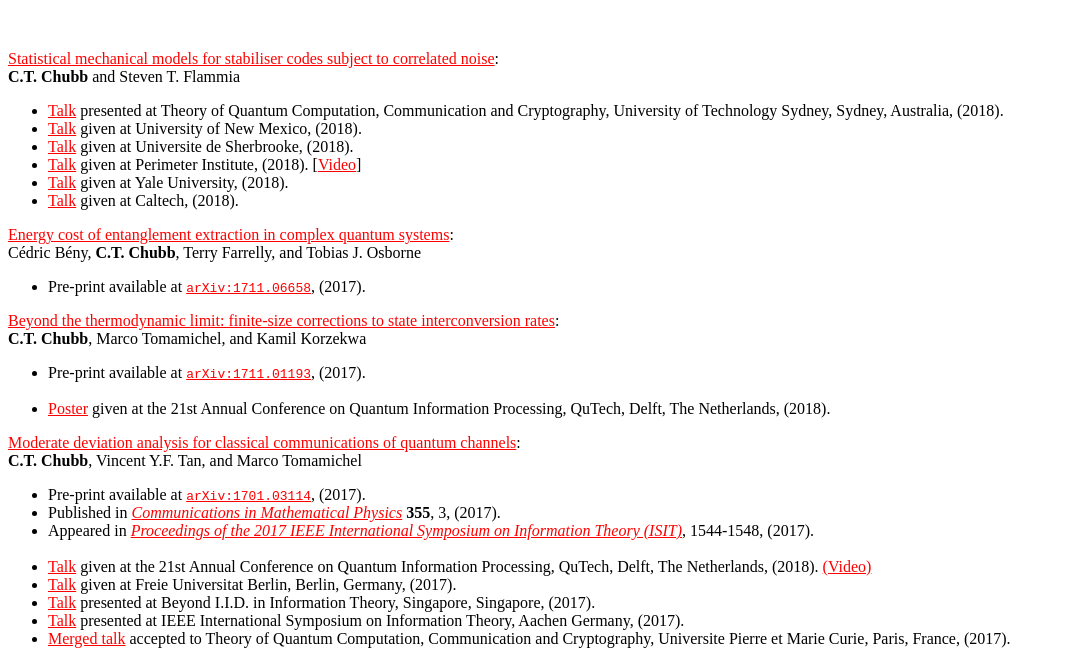
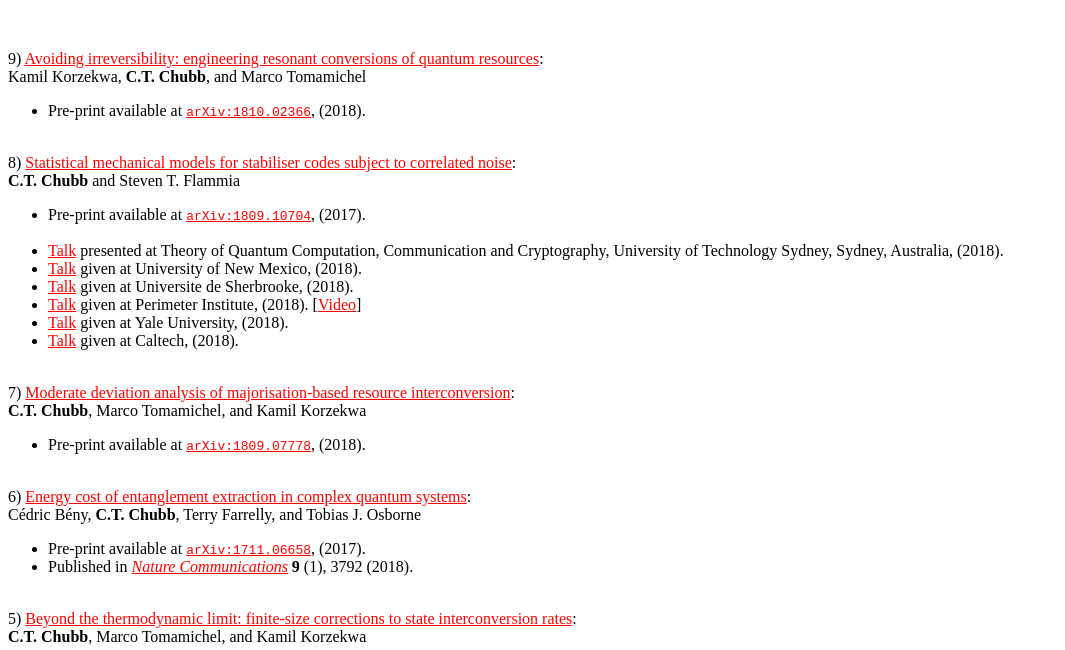
Before and after one commit to chubbc/chubbc.github.io, a plain HTML site: page files.html in a window 1280 px wide. Shown: the part 161-811 px from the top of the page, without its empty margins (0-1065 px from the left). Drawn offline with Linux system fonts and the light colour scheme.

Commit message:
Included two thermo papers Updated the arxiv feed to sort by 'published'

```diff
--- a/files.html
+++ b/files.html
@@ -56,9 +56,18 @@ analytics"></a></div></noscript>
 
     <center><div style="width:35cm;text-align:left">
 
-    <a href="./Corr_Stat_Mech/Paper.pdf">Statistical mechanical models for stabiliser codes subject to correlated noise</a>:
-	<br/> <b> C.T. Chubb</b> and Steven T. Flammia
+    9) <a href="./Resonance/Paper.pdf">Avoiding irreversibility: engineering resonant conversions of quantum resources</a>:<br/>
+    Kamil Korzekwa, <b>C.T. Chubb</b>, and Marco Tomamichel
     <ul>
+        <li> Pre-print available at <a href="https://arxiv.org/abs/1810.02366"><tt>arXiv:1810.02366</tt></a>, (2018).</li>
+    </ul>
+    <br/>
+
+    8)  <a href="./Corr_Stat_Mech/Paper.pdf">Statistical mechanical models for stabiliser codes subject to correlated noise</a>:<br/>
+    <b>C.T. Chubb</b> and Steven T. Flammia
+    <ul>
+        <li> Pre-print available at <a href="https://arxiv.org/abs/1809.10704"><tt>arXiv:1809.10704</tt></a>, (2017).</li>
+        <br/>
         <li><a href="./Corr_Stat_Mech/TQC2018/Talk.pdf">Talk</a> presented at Theory of Quantum Computation, Communication and Cryptography, University of Technology Sydney, Sydney, Australia, (2018).</li>
         <li><a href="./Corr_Stat_Mech/UNM2018/Talk.pdf">Talk</a> given at University of New Mexico, (2018).</li>
         <li><a href="./Corr_Stat_Mech/Sherbrooke2018/Talk.pdf">Talk</a> given at Universite de Sherbrooke, (2018).</li>
@@ -66,23 +75,35 @@ analytics"></a></div></noscript>
         <li><a href="./Corr_Stat_Mech/Yale2018/Talk.pdf">Talk</a> given at Yale University, (2018).</li>
         <li><a href="./Corr_Stat_Mech/Caltech2018/Talk.pdf">Talk</a> given at Caltech, (2018).</li>
     </ul>
+    <br/>
 
-	<a href="./Entanglement_Energy/Paper.pdf">Energy cost of entanglement extraction in complex quantum systems</a>:
-	<br/> C&eacute;dric B&eacute;ny, <b> C.T. Chubb</b>, Terry Farrelly, and Tobias J. Osborne
+    7) <a href="./Mod_Dev_Thermo/Paper.pdf">Moderate deviation analysis of majorisation-based resource interconversion</a>:<br/>
+    <b>C.T. Chubb</b>, Marco Tomamichel, and Kamil Korzekwa
+    <ul>
+        <li> Pre-print available at <a href="https://arxiv.org/abs/1809.07778"><tt>arXiv:1809.07778</tt></a>, (2018).</li>
+    </ul>
+    <br/>
+
+	6) <a href="./Entanglement_Energy/Paper.pdf">Energy cost of entanglement extraction in complex quantum systems</a>:<br/>
+    C&eacute;dric B&eacute;ny, <b>C.T. Chubb</b>, Terry Farrelly, and Tobias J. Osborne
     <ul>
         <li> Pre-print available at <a href="https://arxiv.org/abs/1711.06658"><tt>arXiv:1711.06658</tt></a>, (2017).</li>
+        <li> Published in <a href="http://dx.doi.org/10.1038/s41467-018-06153-w"><i>Nature Communications</i></a> <b>9</b> (1), 3792 (2018).</li>
     </ul>
+    <br/>
 
-	<a href="./Beyond_Thermodynamic/Paper.pdf">Beyond the thermodynamic limit: finite-size corrections to state interconversion rates</a>:
-	<br/> <b> C.T. Chubb</b>, Marco Tomamichel, and Kamil Korzekwa
+	5) <a href="./Beyond_Thermodynamic/Paper.pdf">Beyond the thermodynamic limit: finite-size corrections to state interconversion rates</a>:<br/>
+    <b>C.T. Chubb</b>, Marco Tomamichel, and Kamil Korzekwa
     <ul>
         <li> Pre-print available at <a href="https://arxiv.org/abs/1711.01193"><tt>arXiv:1711.01193</tt></a>, (2017).</li>
+        <li> Published in <a href="http://dx.doi.org/10.22331/q-2018-11-27-108"><i>Quantum</i></a> <b>2</b>, 108, (2018).</li>
         <br/>
         <li><a href="./Beyond_Thermodynamic/QIP2018Poster.pdf">Poster</a> given at the 21st Annual Conference on Quantum Information Processing, QuTech, Delft, The Netherlands, (2018).</li>
     </ul>
+    <br/>
 
-	<a href="./Moderate_Deviation/Paper.pdf">Moderate deviation analysis for classical communications of quantum channels</a>:
-	<br/> <b> C.T. Chubb</b>, Vincent Y.F. Tan, and Marco Tomamichel
+	4) <a href="./Moderate_Deviation/Paper.pdf">Moderate deviation analysis for classical communications of quantum channels</a>:<br/>
+    <b>C.T. Chubb</b>, Vincent Y.F. Tan, and Marco Tomamichel
     <ul>
         <li> Pre-print available at <a href="https://arxiv.org/abs/1701.03114"><tt>arXiv:1701.03114</tt></a>, (2017).</li>
         <li> Published in <a href="http://dx.doi.org/10.1007/s00220-017-2971-1"><i>Communications in Mathematical Physics</i></a> <b>355</b>, 3, (2017).</li>
@@ -95,9 +116,10 @@ analytics"></a></div></noscript>
         <li><a href="./Moderate_Deviation/ISIT2017Talk.pdf">Talk</a> presented at IEEE International Symposium on Information Theory, Aachen Germany, (2017).</li>
         <li><a href="./Moderate_Deviation/TQC2017Talk.pdf">Merged talk</a> accepted to Theory of Quantum Computation, Communication and Cryptography, Universite Pierre et Marie Curie, Paris, France, (2017). </li>
     </ul>
-        </br>
-        <a href="./Approximate_Symmetries/Paper.pdf">Approximate symmetries of Hamiltonians</a>:
-	<br/> <b> C.T. Chubb</b> and Steven T. Flammia
+    <br/>
+
+    3) <a href="./Approximate_Symmetries/Paper.pdf">Approximate symmetries of Hamiltonians</a>:<br/>
+    <b>C.T. Chubb</b> and Steven T. Flammia
     <ul>
         <li> Pre-print available at <a href="https://arxiv.org/abs/1608.02600"><tt>arXiv:1608.02600</tt></a>, (2017).</li>
         <li> Published in <a href="http://dx.doi.org/10.1063/1.4998921"><i>Journal of Mathematical Physics</i></a> <b>58</b>, 08220, (2017).</li>
@@ -109,20 +131,20 @@ analytics"></a></div></noscript>
         <li><a href="./Approximate_Symmetries/AIP2016/Talk.pdf">Talk</a> and <a href="./Approximate_Symmetries/AIP2016/Poster.pdf">poster</a> presented at the Joint 13th Asia Pacific Physics Conference and 22nd Australian Institute of Physics Congress, Brisbane, Australia, (2016).</li>
         <li><a href="./Approximate_Symmetries/QM2016/Poster.pdf">Poster</a> presented at the Quantum Matter Conference, Centro de Ciencias de Benasque Pedro Pascual, Benasque, Spain, (2016).</li>
     </ul>
-        </br>
+    <br/>
 
-	<a href="./Tensor_Network_Lectures/TNLectureNotes.pdf">Hand-waving and interpretive dance: An introductory course on tensor networks</a>:
-        <br/> Jacob C. Bridgeman and <b> C.T. Chubb</b>
+	2) <a href="./Tensor_Network_Lectures/TNLectureNotes.pdf">Hand-waving and interpretive dance: An introductory course on tensor networks</a>:<br/>
+    Jacob C. Bridgeman and <b>C.T. Chubb</b>
     <ul>
         <li> Pre-print available at <a href="https://arxiv.org/abs/1603.03039"><tt>arXiv:1603.03039</tt></a>, (2016).</li>
         <li> Published in <a href="http://dx.doi.org/10.1088/1751-8121/aa6dc3"><i>Journal of Physics A: Mathematical and Theoretical</i></a> <b>50</b> 223001, (2017).</li>
         <li> Solutions also available on <a href="https://arxiv.org/src/1603.03039v4/anc/TNSolutions.pdf">arXiv</a>. </li>
         <li> <a href="./Tensor_Network_Lectures/Highlight.pdf">Selected</a> for <a href="http://iopscience.iop.org/journal/1751-8121/page/Highlights-of-2017"> Highlights of 2017</a>.
     </ul>
-        </br>
+    <br/>
 
-	<a href="./Ground_Space_Approximation/Paper.pdf">Polynomial-time ground state approximation of degenerate gapped spin chains</a>:
-        <br/> <b> C.T. Chubb</b> and Steven T. Flammia
+	1) <a href="./Ground_Space_Approximation/Paper.pdf">Polynomial-time ground state approximation of degenerate gapped spin chains</a>:<br/>
+    <b>C.T. Chubb</b> and Steven T. Flammia
     <ul>
         <li> Pre-print available at <a href="https://arxiv.org/abs/1502.06967"><tt>arXiv:1502.06967</tt></a>, (2015).</li>
         <li> Published in <a href="http://dx.doi.org/10.4086/cjtcs.2016.009"><i>Chicago Journal of Theoretical Computer Science</i></a> <b>2016</b>, 9, (2016).</li>
```
Also changed, not shown: myarticles.js (+15 -1 lines), 3 other files. Lines whose indentation alone changed are shown as unchanged.
